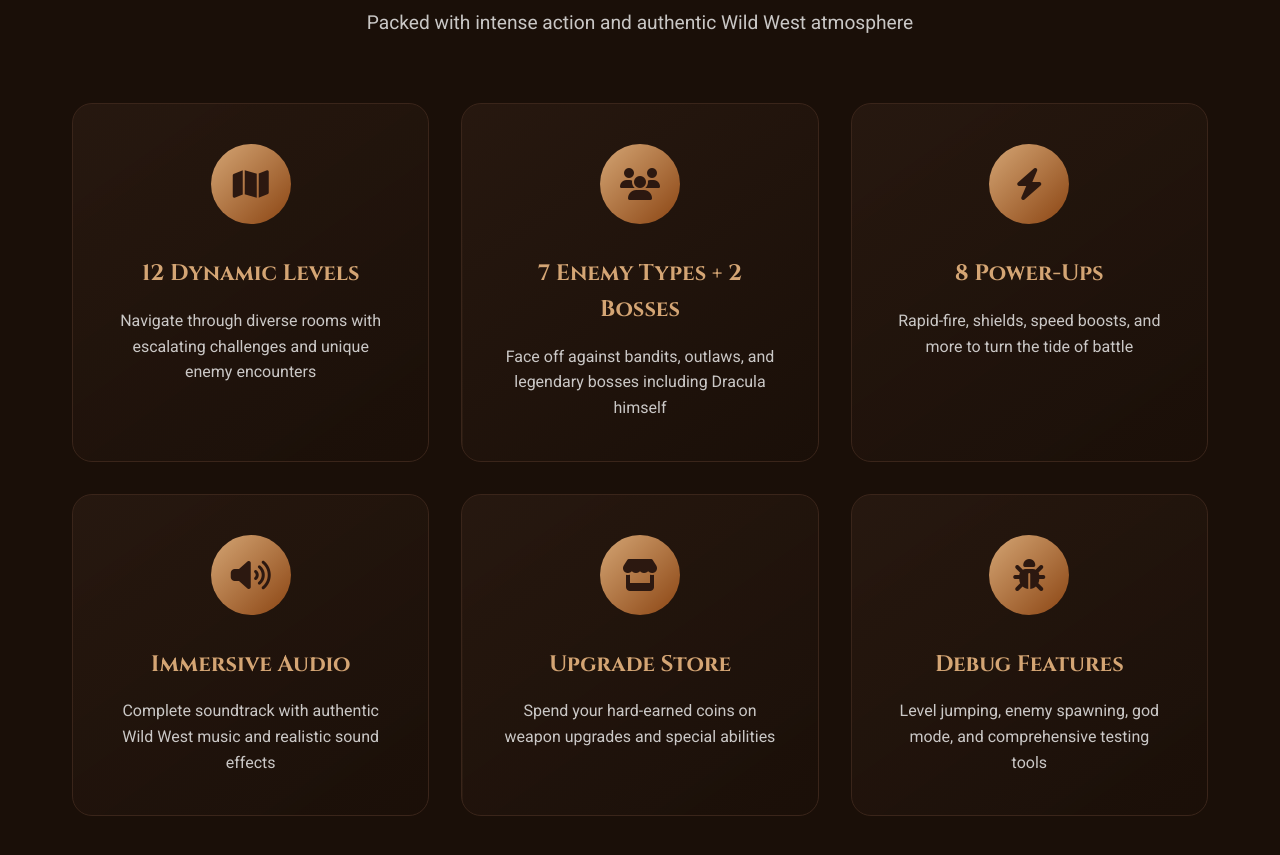
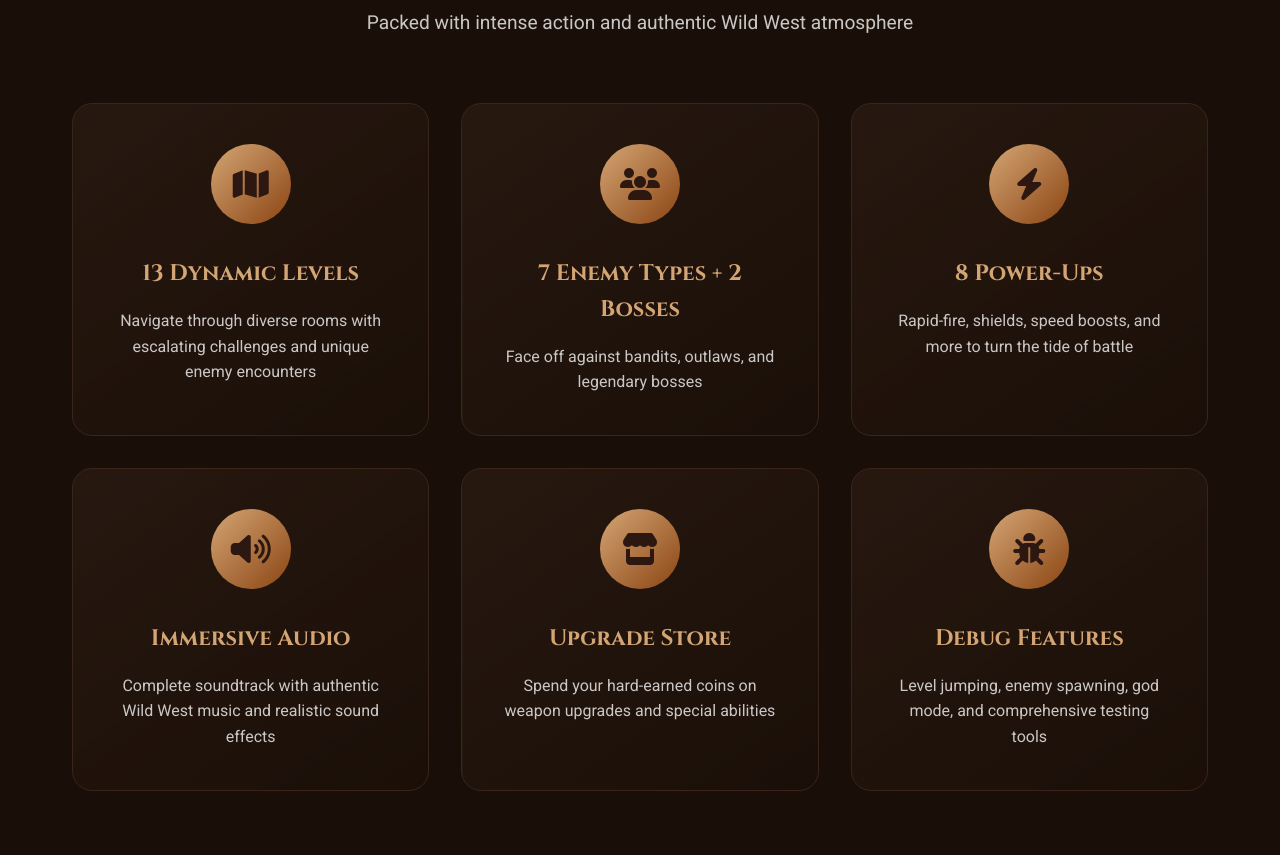
Before and after one commit to Amphoreous/JotPK, a plain HTML site: page index.html in a window 1280 px wide. Shown: the part 2001-2856 px from the top of the page. Drawn offline with Linux system fonts and the light colour scheme; no server answers.

Commit message:
Update loading screen image and adjust feature descriptions for clarity

```diff
--- a/index.html
+++ b/index.html
@@ -21,7 +21,7 @@
     <div id="loading-screen">
         <div class="loading-content">
             <div class="loading-logo">
-                <img src="img/Boss1.gif" alt="Boss">
+                <img src="img/gopher.gif" alt="Boss">
             </div>
             <div class="loading-bar">
                 <div class="loading-progress"></div>
@@ -155,7 +155,7 @@
                     <div class="feature-image">
                         <i class="fas fa-map"></i>
                     </div>
-                    <h3>12 Dynamic Levels</h3>
+                    <h3>13 Dynamic Levels</h3>
                     <p>Navigate through diverse rooms with escalating challenges and unique enemy encounters</p>
                 </div>
 
@@ -164,7 +164,7 @@
                         <i class="fas fa-users"></i>
                     </div>
                     <h3>7 Enemy Types + 2 Bosses</h3>
-                    <p>Face off against bandits, outlaws, and legendary bosses including Dracula himself</p>
+                    <p>Face off against bandits, outlaws, and legendary bosses</p>
                 </div>
 
                 <div class="feature-card">
@@ -207,7 +207,7 @@
         <div class="container">
             <div class="section-header">
                 <h2 class="section-title">MEET THE <span class="highlight">OUTLAWS</span></h2>
-                <p class="section-subtitle">The legendary team behind the recreation of Journey of the Prairie King</p>
+                <p class="section-subtitle">The legendary team behind the recreation of <br> Journey of the Prairie King</p>
             </div>
 
             <div class="team-photo">
```
Also changed, not shown: img/gopher.gif (added).
